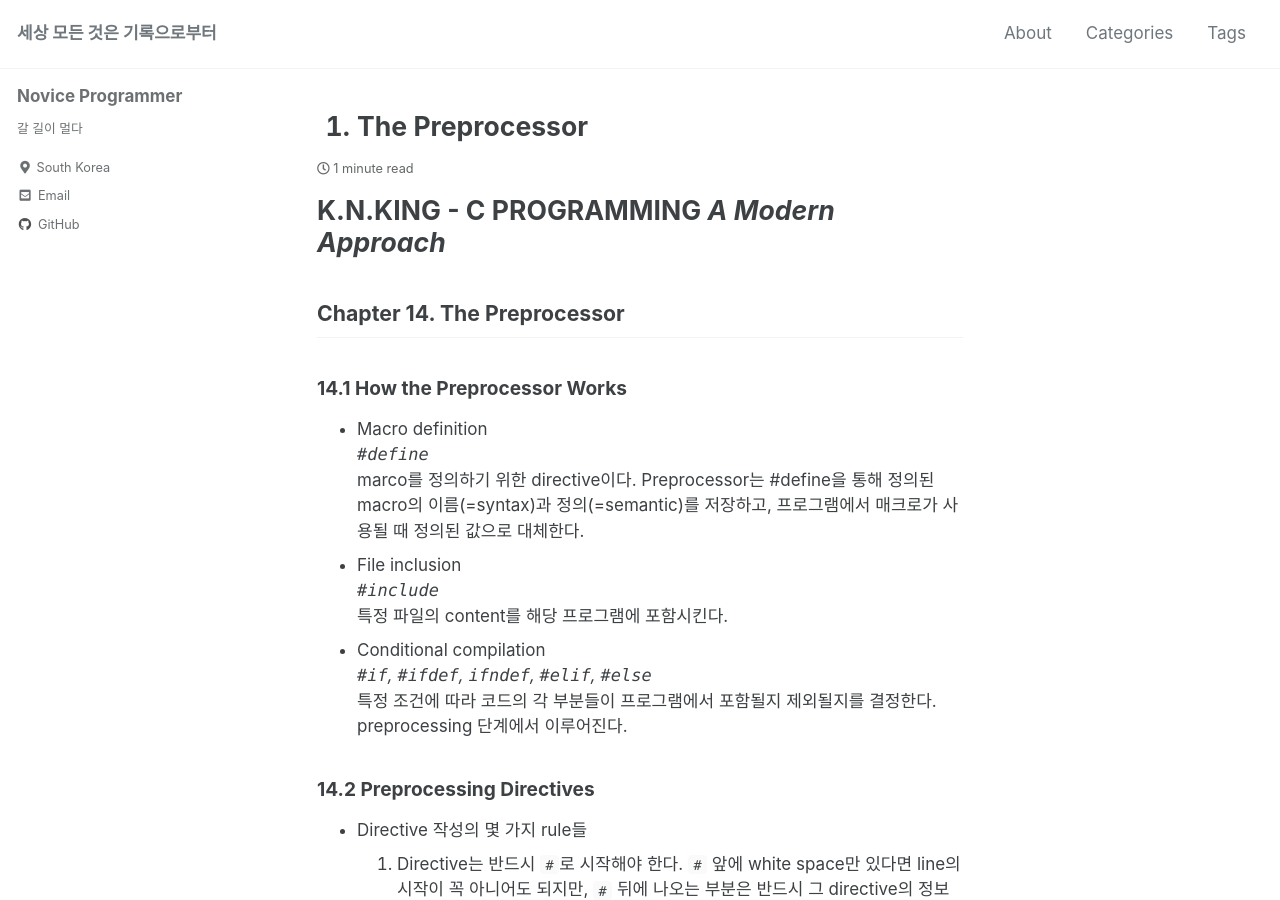
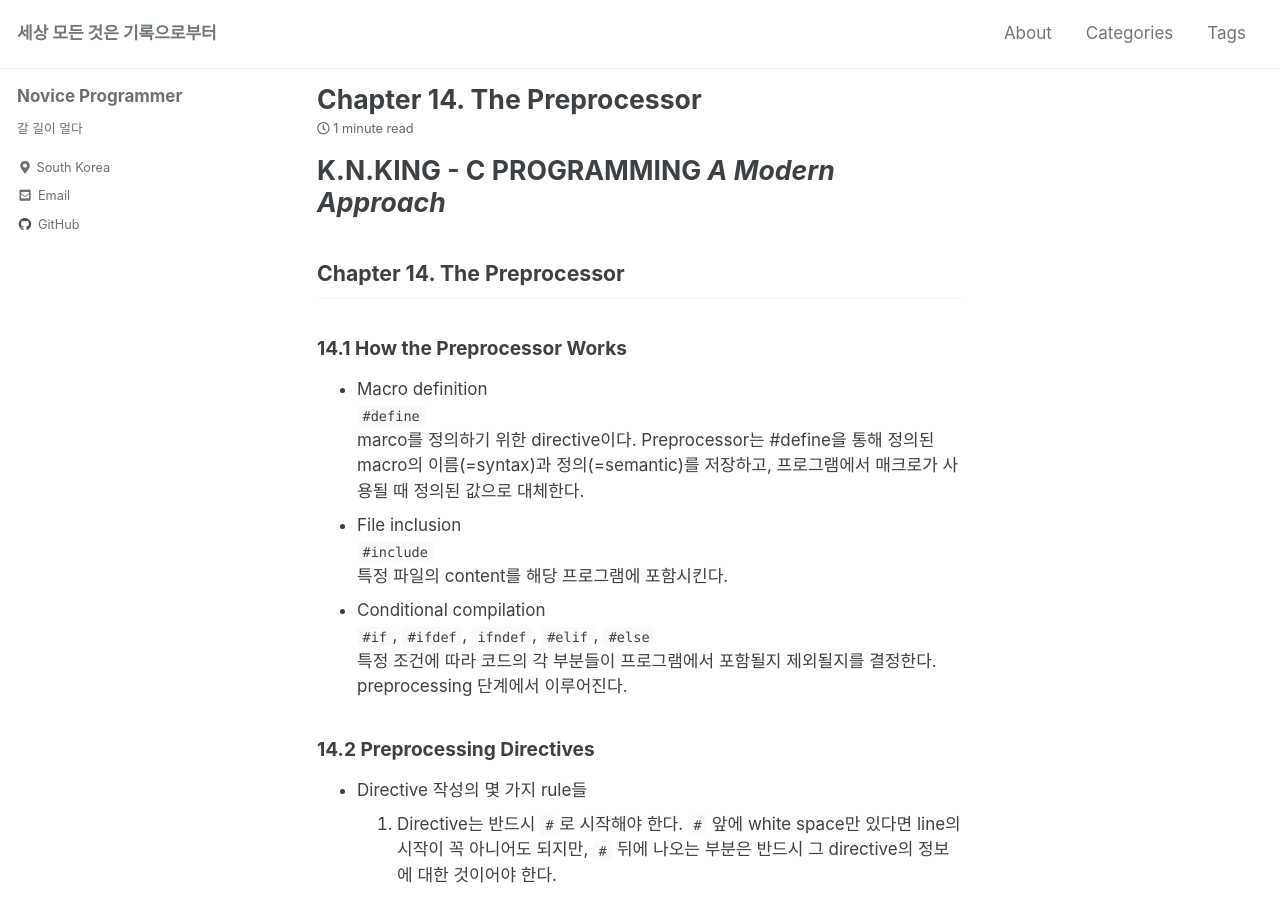
Before and after one commit to JuTaK97/JuTaK97.github.io, a Jekyll site: the page built from _posts/2022-03-10-Preprocessor.md, in a window 1280 px wide and 900 px high. Built offline with Jekyll 4.4.1, drawn with Linux system fonts in a browser that asks for light colours; cached includes are drawn as plain includes.

Commit message:
Update 2022-03-10-Preprocessor.md

````diff
--- a/_posts/2022-03-10-Preprocessor.md
+++ b/_posts/2022-03-10-Preprocessor.md
@@ -1,5 +1,5 @@
 ---
-title : "14. The Preprocessor"
+title : "Chapter 14. The Preprocessor"
 categories :
   - C
 tags :
@@ -10,13 +10,13 @@ last_modified_at: 2020-03-10T12:33:00-05:00
 ## Chapter 14. The Preprocessor
 ### 14.1 How the Preprocessor Works
 - Macro definition<br />
-_```#define```_ <br />
+```#define``` <br />
 marco를 정의하기 위한 directive이다. Preprocessor는 \#define을 통해 정의된 macro의 이름(=syntax)과 정의(=semantic)를 저장하고, 프로그램에서 매크로가 사용될 때 정의된 값으로 대체한다. <br />
 - File inclusion<br />
-_```#include```_ <br />
+```#include``` <br />
 특정 파일의 content를 해당 프로그램에 포함시킨다. <br/>
 - Conditional compilation<br />
-_```#if```, ```#ifdef```, ```ifndef```, ```#elif```, ```#else```_<br />
+```#if```, ```#ifdef```, ```ifndef```, ```#elif```, ```#else```<br />
 특정 조건에 따라 코드의 각 부분들이 프로그램에서 포함될지 제외될지를 결정한다. preprocessing 단계에서 이루어진다.
 
 ### 14.2 Preprocessing Directives
@@ -50,12 +50,11 @@ Preprocessor는 프로그램에서 저 형태의 코드를 발견했을 때, 예
 > /* i = ((j+k)>(m-n) ? (j+k) : (m-n)) 과 동일 */
 > ```
 
-
 간편한 함수를 하나 만드는 것과 사실상 동일하다. <br /> <br />
 parameter가 없는 parameterized macro도 만들 수 있다.
-> ``` C
-> #define getchar() getc(stdin)
-> ```
+>> ``` C
+>> #define getchar() getc(stdin)
+>> ```
 
 
 - parameterized macro의 장점
@@ -70,6 +69,4 @@ parameter가 없는 parameterized macro도 만들 수 있다.
 > #define MAX(x, y) ((x)>(y) ? (x) : (y))
 > int n = MAX(i++, j);
 > ```
-
-
 이런 코드의 경우, 함수로 구현되었을 때는 i++가 당연히 한 번만 수행되지만, 매크로로 정의하면 (x)가 등장하는 두 군데에서 모두 ++ 연산을 하게 된다.<br />
````
